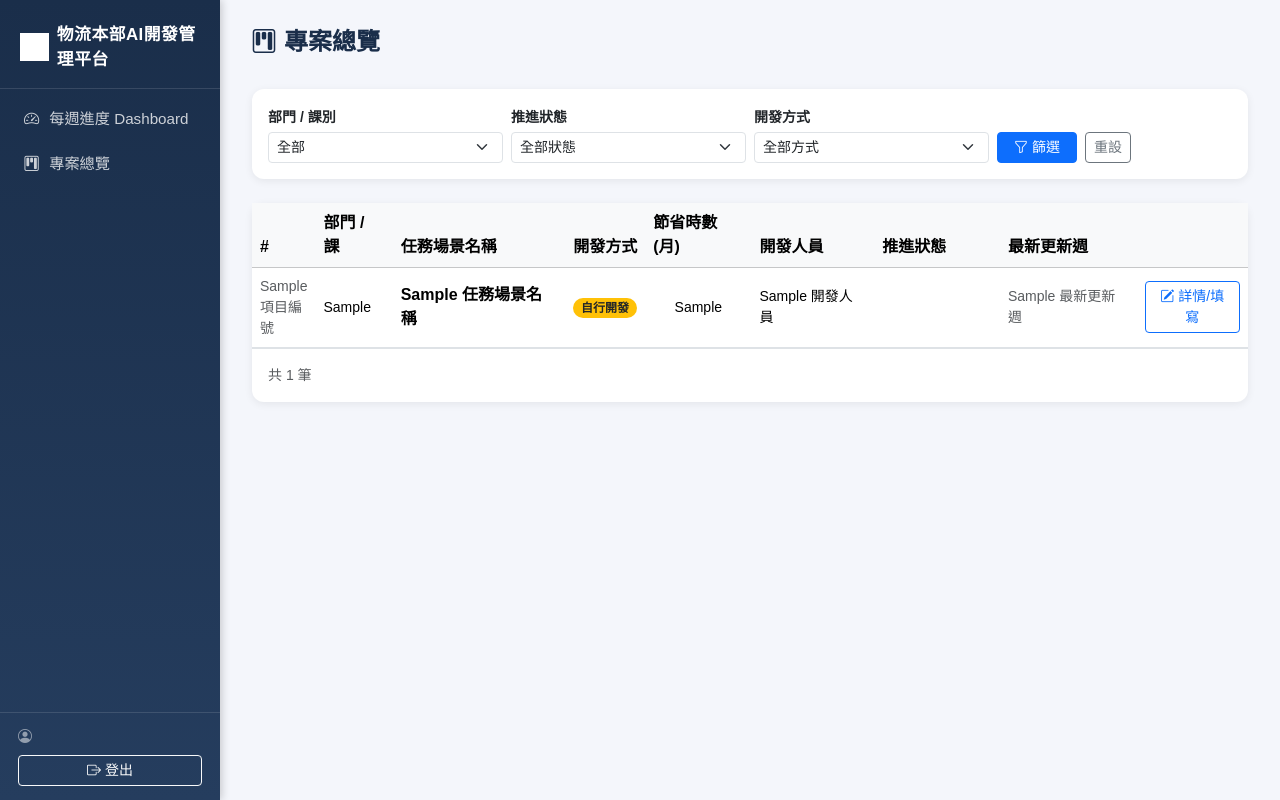
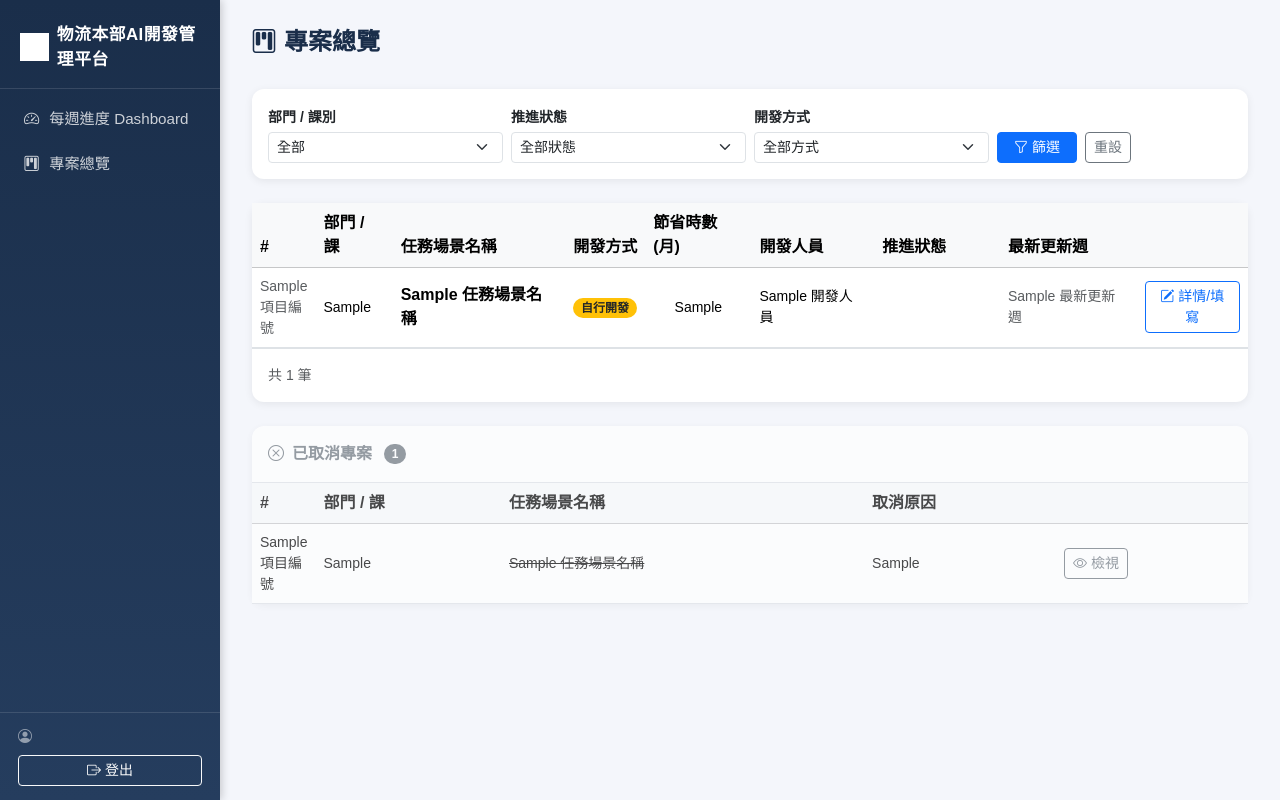
Before and after one commit to Alexchiang-MF/logistics-ai-platform, a Flask app: template templates/projects.html in a window 1280 px wide. Run offline with Flask 3, Linux system fonts and the light colour scheme; the template is opened without the code that fills it: most values are stand-ins (such as "Sample title", 1, 10 or a date in 2020).

Commit message:
Add dept parent filter, project cancel feature, exclude cancelled from dashboard
1. Filter: parent dept (e.g. 北區營運部) shows all sub-depts via LIKE
2. Cancel: cancel button in project detail with reason input; project
   greyed out at bottom of overview with line-through; status = 已取消
3. Dashboard: all stats/counts exclude 已取消 projects

Co-Authored-By: Claude Sonnet 4.6 <noreply@anthropic.com>

```diff
--- a/app.py
+++ b/app.py
@@ -117,9 +117,14 @@ def projects():
         status=status or None,
         dev_type=dev_type or None,
     )
+    cancelled = db.get_cancelled_projects(
+        dept=dept or None,
+        dev_type=dev_type or None,
+    )
     return render_template(
         "projects.html",
         projects=items,
+        cancelled_projects=cancelled,
         dept_tree=db.DEPT_TREE,
         dept_list=db.DEPT_LIST,
         statuses=db.STATUSES,
@@ -208,6 +213,18 @@ def project_status(pid):
     return redirect(url_for("project_detail", pid=pid))
 
 
+@app.route("/project/<int:pid>/cancel", methods=["POST"])
+@require_login
+def project_cancel(pid):
+    reason = request.form.get("cancel_reason", "").strip()
+    if not reason:
+        flash("請填寫取消原因", "warning")
+        return redirect(url_for("project_detail", pid=pid))
+    db.cancel_project(pid, reason)
+    flash("專案已標記為已取消", "success")
+    return redirect(url_for("project_detail", pid=pid))
+
+
 @app.route("/project/<int:pid>/edit", methods=["POST"])
 @require_login
 def project_edit(pid):
--- a/database.py
+++ b/database.py
@@ -54,27 +54,36 @@ def init_db():
     """)
     conn.commit()
     # 舊資料庫補欄位（若已存在則忽略）
-    try:
-        conn.execute("ALTER TABLE projects ADD COLUMN created_at DATETIME")
-        conn.commit()
-    except Exception:
-        pass
+    for col_def in [
+        "ALTER TABLE projects ADD COLUMN created_at DATETIME",
+        "ALTER TABLE projects ADD COLUMN cancel_reason TEXT",
+    ]:
+        try:
+            conn.execute(col_def)
+            conn.commit()
+        except Exception:
+            pass
     conn.close()
 
 
 def get_all_projects(dept=None, status=None, dev_type=None):
+    """已取消專案不在此列；用 get_cancelled_projects() 另取。"""
     conn = get_conn()
     sql = """
         SELECT p.*,
                MAX(u.week_start) AS 最新更新週
         FROM projects p
         LEFT JOIN weekly_updates u ON u.project_id = p.id
-        WHERE 1=1
+        WHERE p.推進狀態 != '已取消'
     """
     params = []
     if dept:
-        sql += " AND p.部門 = ?"
-        params.append(dept)
+        if '/' in dept:          # 精確課別
+            sql += " AND p.部門 = ?"
+            params.append(dept)
+        else:                    # 父部門 → 全部課別
+            sql += " AND p.部門 LIKE ?"
+            params.append(dept + '/%')
     if status:
         sql += " AND p.推進狀態 = ?"
         params.append(status)
@@ -85,6 +94,36 @@ def get_all_projects(dept=None, status=None, dev_type=None):
     rows = conn.execute(sql, params).fetchall()
     conn.close()
     return [dict(r) for r in rows]
+
+
+def get_cancelled_projects(dept=None, dev_type=None):
+    conn = get_conn()
+    sql = "SELECT * FROM projects WHERE 推進狀態 = '已取消'"
+    params = []
+    if dept:
+        if '/' in dept:
+            sql += " AND 部門 = ?"
+            params.append(dept)
+        else:
+            sql += " AND 部門 LIKE ?"
+            params.append(dept + '/%')
+    if dev_type:
+        sql += " AND 開發方式 = ?"
+        params.append(dev_type)
+    sql += " ORDER BY 項目編號"
+    rows = conn.execute(sql, params).fetchall()
+    conn.close()
+    return [dict(r) for r in rows]
+
+
+def cancel_project(project_id, reason):
+    conn = get_conn()
+    conn.execute(
+        "UPDATE projects SET 推進狀態='已取消', cancel_reason=? WHERE id=?",
+        (reason, project_id)
+    )
+    conn.commit()
+    conn.close()
 
 
 def get_project(project_id):
@@ -125,48 +164,54 @@ def get_weekly_updates(project_id):
 def get_dashboard_data():
     conn = get_conn()
 
+    NOT_CANCELLED = "推進狀態 != '已取消'"
+
     status_counts = {r["推進狀態"]: r["cnt"] for r in conn.execute(
-        "SELECT 推進狀態, COUNT(*) AS cnt FROM projects GROUP BY 推進狀態"
+        f"SELECT 推進狀態, COUNT(*) AS cnt FROM projects WHERE {NOT_CANCELLED} GROUP BY 推進狀態"
     ).fetchall()}
 
     dept_counts = [dict(r) for r in conn.execute(
-        "SELECT 部門, COUNT(*) AS cnt FROM projects GROUP BY 部門 ORDER BY cnt DESC"
+        f"SELECT 部門, COUNT(*) AS cnt FROM projects WHERE {NOT_CANCELLED} GROUP BY 部門 ORDER BY cnt DESC"
     ).fetchall()]
 
     dev_counts = {r["開發方式"]: r["cnt"] for r in conn.execute(
-        "SELECT 開發方式, COUNT(*) AS cnt FROM projects GROUP BY 開發方式"
+        f"SELECT 開發方式, COUNT(*) AS cnt FROM projects WHERE {NOT_CANCELLED} GROUP BY 開發方式"
     ).fetchall()}
 
-    total = conn.execute("SELECT COUNT(*) FROM projects").fetchone()[0]
+    total = conn.execute(f"SELECT COUNT(*) FROM projects WHERE {NOT_CANCELLED}").fetchone()[0]
 
-    # This week's updates (Mon–Sun of current week)
+    # This week's updates (Mon–Sun of current week), excluding cancelled projects
     this_week_updates = [dict(r) for r in conn.execute("""
         SELECT u.*, p.任務場景名稱, p.部門
         FROM weekly_updates u
         JOIN projects p ON p.id = u.project_id
         WHERE u.week_start >= date('now','weekday 0','-7 days')
+          AND p.推進狀態 != '已取消'
         ORDER BY u.created_at DESC
         LIMIT 50
     """).fetchall()]
 
     updated_this_week = conn.execute("""
-        SELECT COUNT(DISTINCT project_id) FROM weekly_updates
-        WHERE week_start >= date('now','weekday 0','-7 days')
+        SELECT COUNT(DISTINCT u.project_id) FROM weekly_updates u
+        JOIN projects p ON p.id = u.project_id
+        WHERE u.week_start >= date('now','weekday 0','-7 days')
+          AND p.推進狀態 != '已取消'
     """).fetchone()[0]
 
     saving_rows = conn.execute(
-        "SELECT 節省時數_每月 FROM projects WHERE 節省時數_每月 IS NOT NULL AND 節省時數_每月 != ''"
+        f"SELECT 節省時數_每月 FROM projects WHERE {NOT_CANCELLED} AND 節省時數_每月 IS NOT NULL AND 節省時數_每月 != ''"
     ).fetchall()
     total_saving = round(sum(_parse_hours(r[0]) for r in saving_rows), 1)
 
-    recent_projects = [dict(r) for r in conn.execute("""
+    recent_projects = [dict(r) for r in conn.execute(f"""
         SELECT id, 項目編號, 部門, 任務場景名稱, 開發方式, 推進狀態, created_at
         FROM projects
+        WHERE {NOT_CANCELLED}
         ORDER BY id DESC
         LIMIT 8
     """).fetchall()]
 
-    # 本週進度彙整：每專案取本週最新一筆更新，依大分類分組
+    # 本週進度彙整：每專案取本週最新一筆更新，依大分類分組（排除已取消）
     proj_updates_raw = conn.execute("""
         SELECT
             p.id, p.項目編號, p.部門, p.任務場景名稱,
@@ -179,6 +224,7 @@ def get_dashboard_data():
             GROUP BY project_id
         ) latest ON latest.project_id = p.id
         JOIN weekly_updates u ON u.id = latest.max_id
+        WHERE p.推進狀態 != '已取消'
         ORDER BY p.部門, p.項目編號
     """).fetchall()
 
--- a/templates/layout.html
+++ b/templates/layout.html
@@ -54,6 +54,7 @@
     .badge-開發中 { background-color: #0d6efd !important; }
     .badge-模板測試中 { background-color: #fd7e14 !important; }
     .badge-正式啟用 { background-color: #198754 !important; }
+    .badge-已取消  { background-color: #adb5bd !important; text-decoration: line-through; }
     .card { border: none; box-shadow: 0 2px 8px rgba(0,0,0,.07); border-radius: 12px; }
     .stat-card { border-radius: 12px; padding: 22px 24px; color: #fff; }
     .stat-card .number { font-size: 2.2rem; font-weight: 700; line-height: 1; }
--- a/templates/projects.html
+++ b/templates/projects.html
@@ -19,14 +19,13 @@
       <select name="dept" class="form-select form-select-sm">
         <option value="">全部</option>
         {% for region, courses in dept_tree.items() %}
-        <optgroup label="{{ region }}">
-          {% for course in courses %}
-          {% set full = region + '/' + course %}
-          <option value="{{ full }}" {% if full == selected_dept %}selected{% endif %}>
-            {{ course }}
-          </option>
-          {% endfor %}
-        </optgroup>
+        <option value="{{ region }}" {% if region == selected_dept %}selected{% endif %}
+                style="font-weight:600">── {{ region }}</option>
+        {% for course in courses %}
+        {% set full = region + '/' + course %}
+        <option value="{{ full }}" {% if full == selected_dept %}selected{% endif %}
+                style="padding-left:1em">&nbsp;&nbsp;&nbsp;{{ course }}</option>
+        {% endfor %}
         {% endfor %}
       </select>
     </div>
@@ -116,6 +115,46 @@
     共 {{ projects|length }} 筆
   </div>
 </div>
+
+<!-- 已取消專案（置底） -->
+{% if cancelled_projects %}
+<div class="card mt-4" style="opacity:.7">
+  <div class="p-3 border-bottom d-flex align-items-center gap-2">
+    <i class="bi bi-x-circle text-secondary"></i>
+    <span class="fw-semibold text-secondary">已取消專案</span>
+    <span class="badge bg-secondary rounded-pill ms-1">{{ cancelled_projects|length }}</span>
+  </div>
+  <div class="table-responsive">
+    <table class="table table-hover align-middle mb-0">
+      <thead class="table-light">
+        <tr>
+          <th style="width:50px">#</th>
+          <th>部門 / 課</th>
+          <th>任務場景名稱</th>
+          <th>取消原因</th>
+          <th></th>
+        </tr>
+      </thead>
+      <tbody>
+        {% for p in cancelled_projects %}
+        <tr style="color:#6c757d">
+          <td class="small">{{ p.項目編號 }}</td>
+          <td class="small">{{ p.部門 }}</td>
+          <td class="small" style="text-decoration:line-through">{{ p.任務場景名稱 }}</td>
+          <td class="small">{{ p.cancel_reason or '—' }}</td>
+          <td>
+            <a href="{{ url_for('project_detail', pid=p.id) }}"
+               class="btn btn-sm btn-outline-secondary">
+              <i class="bi bi-eye me-1"></i>檢視
+            </a>
+          </td>
+        </tr>
+        {% endfor %}
+      </tbody>
+    </table>
+  </div>
+</div>
+{% endif %}
 
 <!-- 新增任務 Modal -->
 <div class="modal fade" id="newTaskModal" tabindex="-1" aria-labelledby="newTaskModalLabel" aria-hidden="true">
```
Also changed, not shown: templates/project_detail.html (+49 -1 lines).
